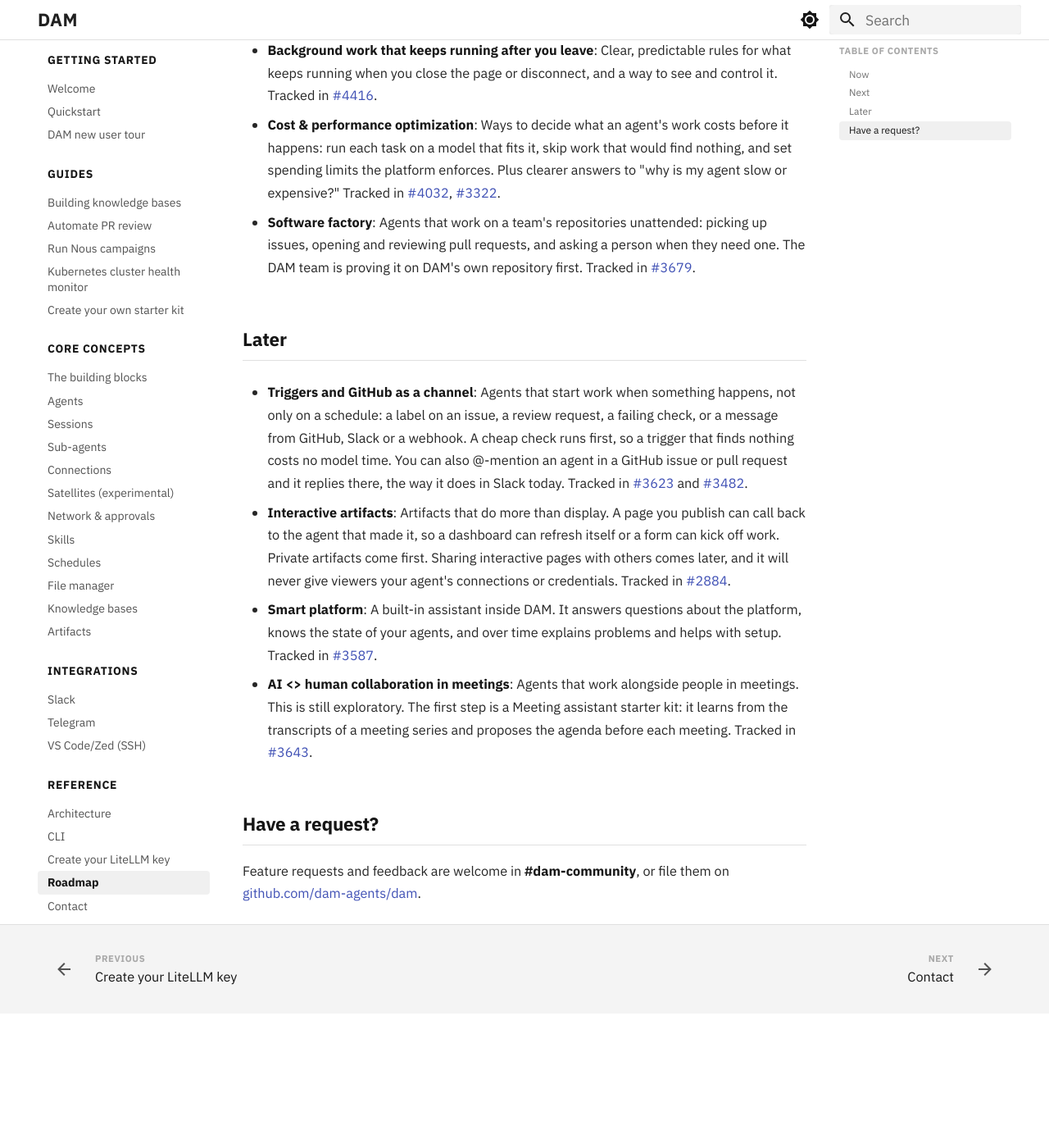
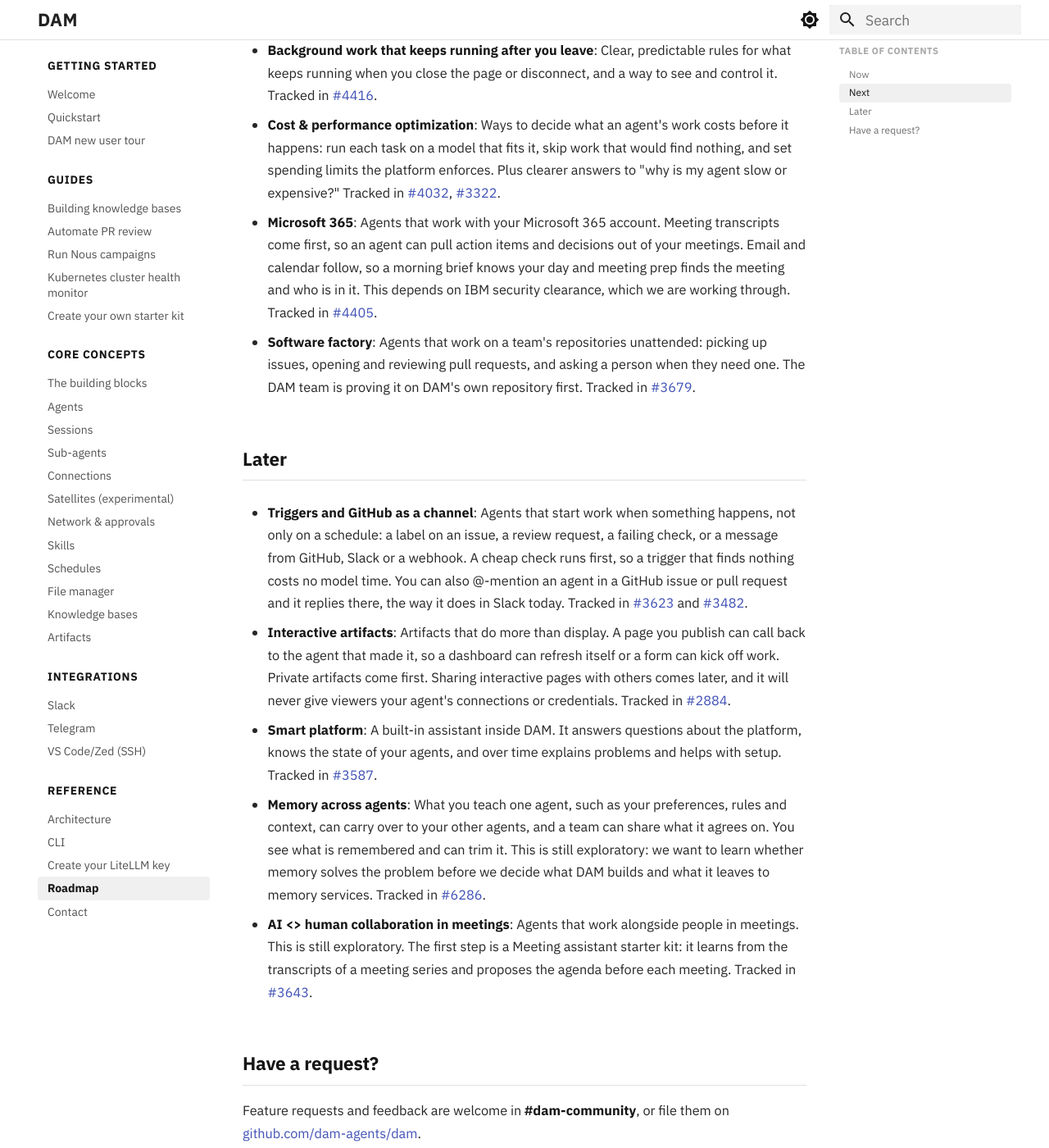
Before and after one commit to dam-agents/docs, an MkDocs documentation site: the page built from docs/reference/roadmap.md, in a window 1280 px wide and 1400 px high, scrolled down 2103 px. Shown: the whole window at 82% size. Built offline with MkDocs 1.6.1 and Material for MkDocs 9.7.7, drawn with Linux system fonts in a browser that asks for light colours; before the commit the page ends 3339 px from its top, so only the background shows below that.

Commit message:
docs: roadmap adds Microsoft 365 and memory across agents (#143)
* docs: roadmap adds Microsoft 365 calendar and memory across agents

Microsoft 365 calendar goes in Next, pending security clearance. Memory across agents goes in Later.

Assisted-By: Claude (Anthropic AI) <noreply@anthropic.com>

Signed-off-by: Jenna Winkler <135358348+jenna-winkler@users.noreply.github.com>

* docs: roadmap widens the Microsoft 365 item to transcripts, email and calendar

Assisted-By: Claude (Anthropic AI) <noreply@anthropic.com>

Signed-off-by: Jenna Winkler <135358348+jenna-winkler@users.noreply.github.com>

---------

Signed-off-by: Jenna Winkler <135358348+jenna-winkler@users.noreply.github.com>

```diff
--- a/docs/reference/roadmap.md
+++ b/docs/reference/roadmap.md
@@ -34,6 +34,8 @@ DAM is a research project, and real users drive its direction. Much of what we b
 
 - **Cost & performance optimization**: Ways to decide what an agent's work costs before it happens: run each task on a model that fits it, skip work that would find nothing, and set spending limits the platform enforces. Plus clearer answers to "why is my agent slow or expensive?" Tracked in [#4032](https://github.com/dam-agents/dam/issues/4032){:target="_blank"}, [#3322](https://github.com/dam-agents/dam/issues/3322){:target="_blank"}.
 
+- **Microsoft 365**: Agents that work with your Microsoft 365 account. Meeting transcripts come first, so an agent can pull action items and decisions out of your meetings. Email and calendar follow, so a morning brief knows your day and meeting prep finds the meeting and who is in it. This depends on IBM security clearance, which we are working through. Tracked in [#4405](https://github.com/dam-agents/dam/issues/4405){:target="_blank"}.
+
 - **Software factory**: Agents that work on a team's repositories unattended: picking up issues, opening and reviewing pull requests, and asking a person when they need one. The DAM team is proving it on DAM's own repository first. Tracked in [#3679](https://github.com/dam-agents/dam/issues/3679){:target="_blank"}.
 
 ## Later
@@ -44,6 +46,8 @@ DAM is a research project, and real users drive its direction. Much of what we b
 
 - **Smart platform**: A built-in assistant inside DAM. It answers questions about the platform, knows the state of your agents, and over time explains problems and helps with setup. Tracked in [#3587](https://github.com/dam-agents/dam/issues/3587){:target="_blank"}.
 
+- **Memory across agents**: What you teach one agent, such as your preferences, rules and context, can carry over to your other agents, and a team can share what it agrees on. You see what is remembered and can trim it. This is still exploratory: we want to learn whether memory solves the problem before we decide what DAM builds and what it leaves to memory services. Tracked in [#6286](https://github.com/dam-agents/dam/issues/6286){:target="_blank"}.
+
 - **AI <> human collaboration in meetings**: Agents that work alongside people in meetings. This is still exploratory. The first step is a Meeting assistant starter kit: it learns from the transcripts of a meeting series and proposes the agenda before each meeting. Tracked in [#3643](https://github.com/dam-agents/dam/issues/3643){:target="_blank"}.
 
 ## Have a request?
```
